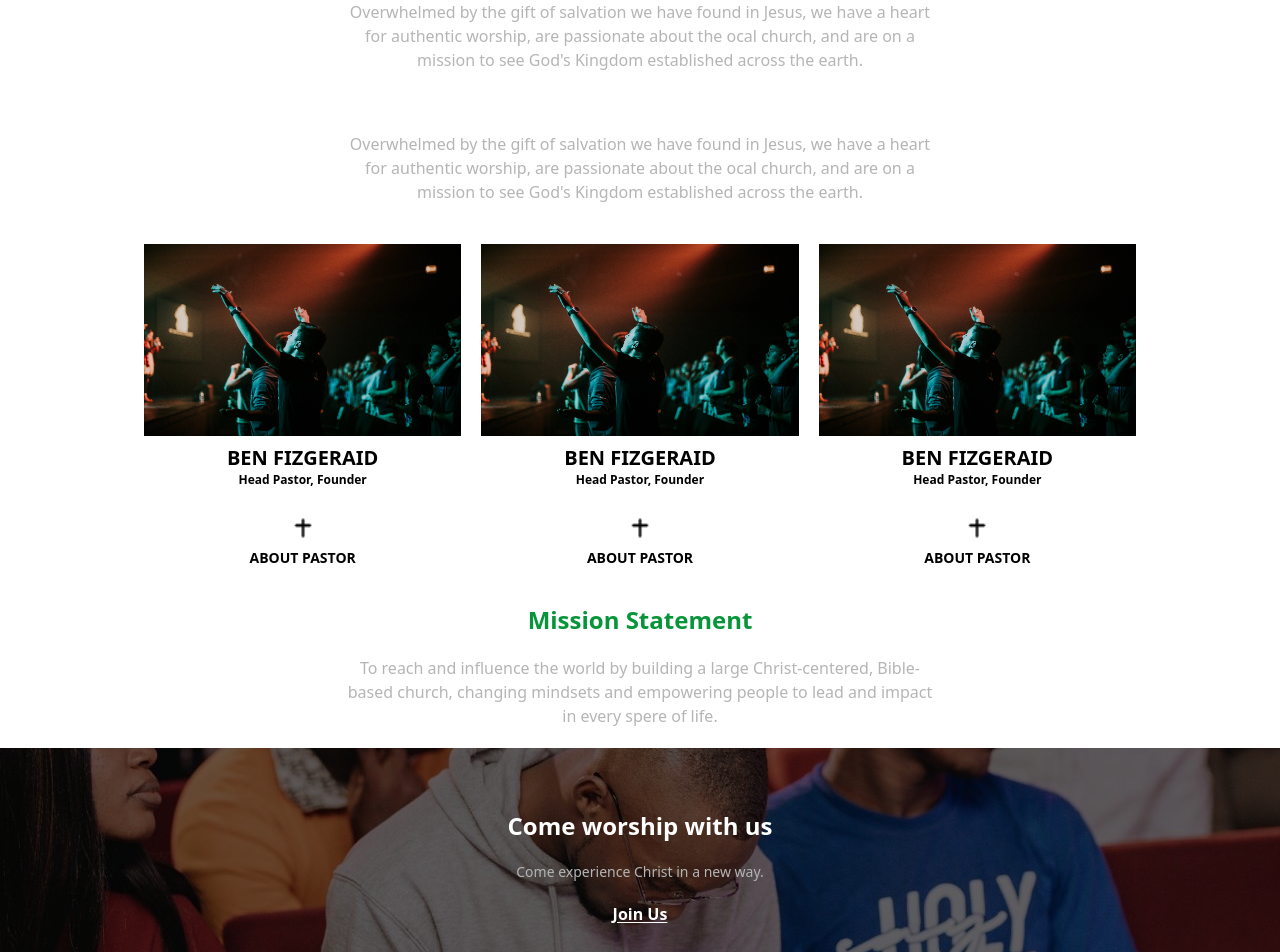
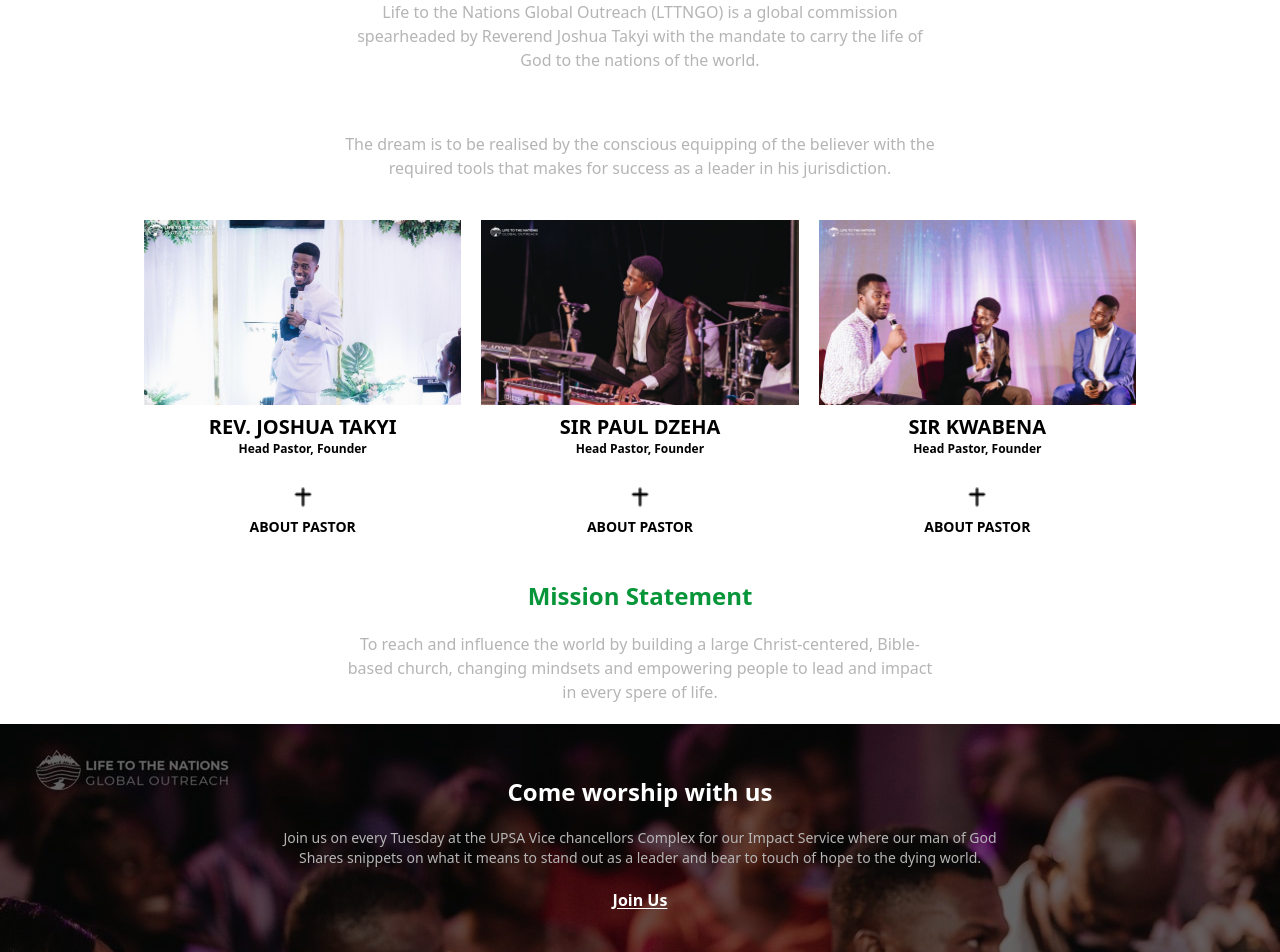
Before and after one commit to Gatesvert81/lttngo-website, a Next.js app: page /about in a window 1280 px wide. Shown: the part 240-1192 px from the top of the page. Built offline with nearby package versions, Linux system fonts and the light colour scheme.

Commit message:
about page update

```diff
--- a/pages/about.js
+++ b/pages/about.js
@@ -25,28 +25,24 @@ function About() {
         <h5 className="font-bold">About</h5>
       </main>
       <SectionText title="LTTNGO is a church that believes in Jesus, a church that loves God and people">
-        Overwhelmed by the gift of salvation we have found in Jesus, we have a
-        heart for authentic worship, are passionate about the ocal church, and
-        are on a mission to see God&#39;s Kingdom established across the earth.
+        Life to the Nations Global Outreach (LTTNGO) is a global commission spearheaded by Reverend Joshua Takyi with the mandate to carry the life of God to the nations of the world.
       </SectionText>
       <SectionText>
-        Overwhelmed by the gift of salvation we have found in Jesus, we have a
-        heart for authentic worship, are passionate about the ocal church, and
-        are on a mission to see God&#39;s Kingdom established across the earth.
+        The dream is to be realised by the conscious equipping of the believer with the required tools that makes for success as a leader in his jurisdiction.
       </SectionText>
 
       <section className="h-fit w-full grid grid-cols-1 md:grid-cols-3 gap-5">
-        <PastorCard name="Ben Fizgeraid" position="Head Pastor, Founder">
+        <PastorCard name="Rev. Joshua Takyi" image="pastor-joshua-1.JPG" position="Head Pastor, Founder">
           To reach and influence the world by building a large Christ-centered,
           Bible-based church, changing mindsets and empowering people to lead
           and impact in every spere of life.
         </PastorCard>
-        <PastorCard name="Ben Fizgeraid" position="Head Pastor, Founder">
+        <PastorCard name="Sir Paul Dzeha" image="Sir Paul.JPG" position="Head Pastor, Founder">
           To reach and influence the world by building a large Christ-centered,
           Bible-based church, changing mindsets and empowering people to lead
           and impact in every spere of life.
         </PastorCard>
-        <PastorCard name="Ben Fizgeraid" position="Head Pastor, Founder">
+        <PastorCard name="Sir Kwabena" image="Sir Kwabena.JPG" position="Head Pastor, Founder">
           To reach and influence the world by building a large Christ-centered,
           Bible-based church, changing mindsets and empowering people to lead
           and impact in every spere of life.
@@ -65,7 +61,7 @@ function About() {
         route="/contact"
 	image="services/service-writing.JPG"
       >
-        Come experience Christ in a new way.
+        Join us on every Tuesday at the UPSA Vice chancellors Complex for our Impact Service where our man of God Shares snippets on what it means to stand out as a leader and bear to touch of hope to the dying world.
       </SectionImage>
     </div>
   );
--- a/pages/donate.js
+++ b/pages/donate.js
@@ -1,52 +1,102 @@
-import Head from 'next/head'
-import React, { useContext, useEffect } from 'react'
-import { NavContext } from '../src/Components/Context'
-import ItemCard from '../src/Components/ItemCard'
-import SectionImage from '../src/Components/SectionImage'
-import SectionText from '../src/Components/SectionText'
+import Head from 'next/head';
+import React, { useContext, useState, useEffect } from 'react';
+import { NavContext } from '../src/Components/Context';
+import ItemCard from '../src/Components/ItemCard';
+import SectionImage from '../src/Components/SectionImage';
+import SectionText from '../src/Components/SectionText';
+import { AnimatePresence, motion } from 'framer-motion';
+import Button from '../src/Components/Button';
 
 function Donate() {
+  const [donate, setDonate] = useState(null);
 
-    const [page, setPage] = useContext(NavContext)
+  const [page, setPage] = useContext(NavContext);
 
   useEffect(() => {
-        if (page !== "donate") setPage('donate')
-    }, [])
+    if (page !== 'donate') setPage('donate');
+  }, []);
 
   return (
-        <div className='py-16'>
+    <>
+      <div className="py-16">
         <Head>
-                <title>LTNGO | Donate</title>
+          <title>LTTNGO | Donate</title>
           <meta name="description" content="Get to know more about Us" />
           <link rel="icon" href="/icons/logo.png" />
         </Head>
-            <main className='flex justify-center items-center' >
-                <h5 className='font-bold' >
-                    Donate
-                </h5>
+        <main className="flex justify-center items-center">
+          <h5 className="font-bold">Donate</h5>
         </main>
-            <SectionImage title="Orphange" />
+        <SectionImage image="donations/donation-eat.JPG" title="Orphange" />
 
-            <SectionImage title="Charity" />
+        <SectionImage image="donations/donation-shake.JPG" title="Charity" />
 
-            <SectionImage title="NGO" />
+        <SectionImage image="donations/donation-smile.JPG" title="NGO" />
 
         <SectionText title="Donate">
           Help us Reach even more people and contribute into their lifes.
         </SectionText>
-            <div className='w-full h-fit grid grid-cols-1 md:grid-cols-3 gap-2 px-10 md:px-20 ' >
-                <ItemCard icon="visa.png">
+        <div className="w-full h-fit grid grid-cols-1 md:grid-cols-3 gap-2 px-10 md:px-20 ">
+          <ItemCard icon="visa.png" click={() => setDonate('visa')}>
             Visa, Mastercard
           </ItemCard>
-                <ItemCard icon="wallet.png">
+          <ItemCard click={() => setDonate('mobile money')} icon="wallet.png">
             Mobile Money
           </ItemCard>
-                <ItemCard icon="parcel.png">
+          <ItemCard click={() => setDonate('kind')} icon="parcel.png">
             Donate in Kind
           </ItemCard>
         </div>
       </div>
-    )
+      <AnimatePresence>
+        {donate !== null && (
+          <motion.div
+            className="'w-full h-full  backdrop-blur-md bg-white/70 rounded-md fixed z-10 top-0 left-0 p-10 "
+            onClick={() => setExpand(!expand)}
+            initial={{
+              opacity: 0,
+              scale: 0.95,
+            }}
+            animate={{
+              opacity: 1,
+              scale: 1,
+            }}
+            exit={{
+              opacity: 0,
+              scale: 1.05,
+            }}
+          >
+            <motion.div className="w-fit h-fit rounded bg-white shadow-md shadow-green ">
+              <form className="w-full grid grid-cols-1 gap-2">
+                <fieldset>
+                  <label>Full Name</label>
+                  <input type="text" placeholder="Gates Vert" />
+                </fieldset>
+                <fieldset>
+                  <label>Email</label>
+                  <input type="email" placeholder="gatesvert@gmail.com" />
+                </fieldset>
+                <fieldset>
+                  <label>Telephone Number</label>
+                  <input type="tel" placeholder="054126847" />
+                </fieldset>
+                <fieldset>
+                  <label>Message</label>
+                  <textarea
+                    type="text"
+                    placeholder="I want to give my life to Jesus Christ"
+                  />
+                </fieldset>
+                <fieldset>
+                  <Button style=" w-full primary-btn">Send Message</Button>
+                </fieldset>
+              </form>
+            </motion.div>
+          </motion.div>
+        )}
+      </AnimatePresence>
+    </>
+  );
 }
 
-export default Donate
+export default Donate;
--- a/src/Components/ItemCard.js
+++ b/src/Components/ItemCard.js
@@ -1,17 +1,23 @@
-import Image from 'next/image'
-import React from 'react'
+import Image from 'next/image';
+import React from 'react';
 
-function ItemCard({ icon, children }) {
-    return (
-        <div className='w-full h-20vh grid grid-cols-1 justify-items-center text-center gap-5' >
-            <div className='w-full h-full relative' >
-                <Image src={`/icons/${icon}`} alt={children} layout="fill" className='object-contain' />
-            </div>
-            <h6 className='capitalize' >
-                {children}
-            </h6>
-        </div>
-    )
+function ItemCard({ icon, click, children }) {
+  return (
+    <div
+      onClick={click}
+      className="w-full h-20vh grid grid-cols-1 justify-items-center text-center gap-5"
+    >
+      <div className="w-full h-full relative">
+        <Image
+          src={`/icons/${icon}`}
+          alt={children}
+          layout="fill"
+          className="object-contain"
+        />
+      </div>
+      <h6 className="capitalize">{children}</h6>
+    </div>
+  );
 }
 
-export default ItemCard
+export default ItemCard;
--- a/src/Components/PastorCard.js
+++ b/src/Components/PastorCard.js
@@ -3,15 +3,15 @@ import Image from 'next/image'
 import React, { useState } from 'react'
 import Button from './Button'
 
-function PastorCard({ name, position, children }) {
+function PastorCard({ name, position, children, image }) {
 
     const [expand, setExpand] = useState(false)
 
     return (
         <>
-            <div className='w-full h-80 cursor-pointer ' onClick={() => setExpand(!expand)} >
+            <div className='w-full h-80 pb-3 cursor-pointer  hover:shadow-xl hover:shadow-green hover:border-1 hover:border-green transition duration-500 ease-in-out ' onClick={() => setExpand(!expand)} >
                 <div className='w-full h-[60%] relative' >
-                    <Image src="/worship.webp" layout="fill" className='object-cover' />
+                    <Image src={`/images/pastors/${image}`} layout="fill" className='object-cover object-top' />
                 </div>
                 <div className='flex flex-col justify-between p-2 items-center gap-5' >
                     <div className='text-center'>
--- a/src/Components/SectionImage.js
+++ b/src/Components/SectionImage.js
@@ -1,33 +1,29 @@
-import Image from 'next/image'
-import React from 'react'
-import AnchorLink from './AnchorLink'
-import Button from './Button'
+import Image from 'next/image';
+import React from 'react';
+import AnchorLink from './AnchorLink';
+import Button from './Button';
 
 function SectionImage({ title, children, image, btnText, route }) {
   return (
-        <section className='h-30vh bg-blue-300 p-0 relative' >
-            <div className='w-full h-full relative' >
-                <Image src={`/images/${image}`} layout="fill" className='object-cover' />
+    <section className="h-30vh bg-blue-300 p-0 relative">
+      <div className="w-full h-full relative">
+        <Image
+          src={`/images/${image}`}
+          layout="fill"
+          className="object-cover object-top"
+        />
       </div>
-            <div className='w-full h-full flex flex-col absolute top-0 left-0 justify-center items-center p-10 text-center gap-5 bg-black/60 ' >
-                <h5 className='text-white normal-case ' >
-                    {title}
-                </h5>
-                <p className='text-light-gray ' >
-                    {children}
-                </p>
-                {
-                    btnText && (
+      <div className="w-full h-full flex flex-col absolute top-0 left-0 justify-center items-center p-10 text-center gap-5 bg-black/60 ">
+        <h5 className="text-white normal-case ">{title}</h5>
+        <p className="md:w-[60%] text-light-gray ">{children}</p>
+        {btnText && (
           <AnchorLink route={route}>
-                            <Button style="primary-btn text-white">
-                                {btnText}
-                            </Button>
+            <Button style="primary-btn text-white">{btnText}</Button>
           </AnchorLink>
-                    )
-                }
+        )}
       </div>
     </section>
-    )
+  );
 }
 
-export default SectionImage
+export default SectionImage;
```
Also changed, not shown: public/images/pastors/Sir Kwabena.JPG (added), public/images/pastors/Sir Paul.JPG (added). Lines whose indentation alone changed are shown as unchanged.
